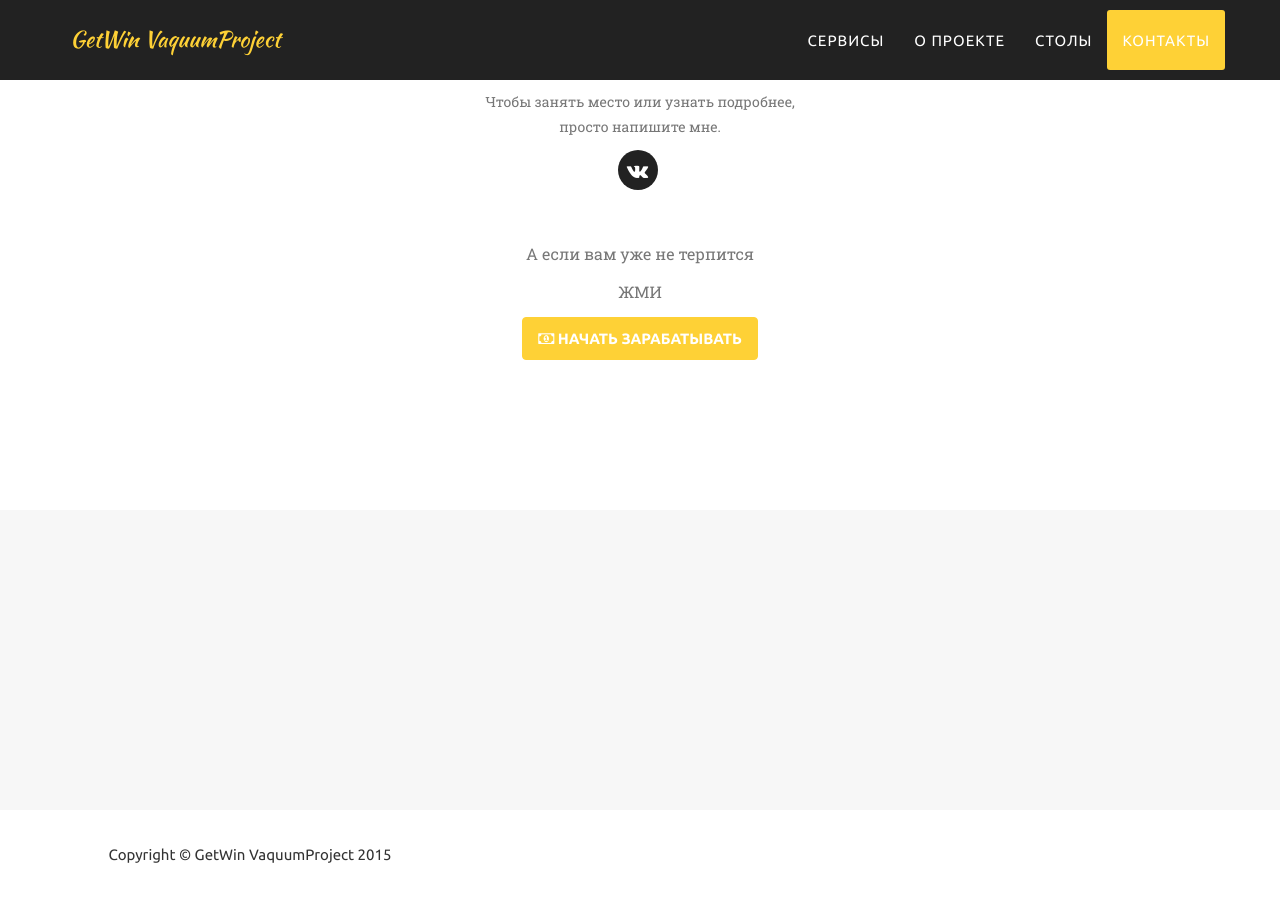
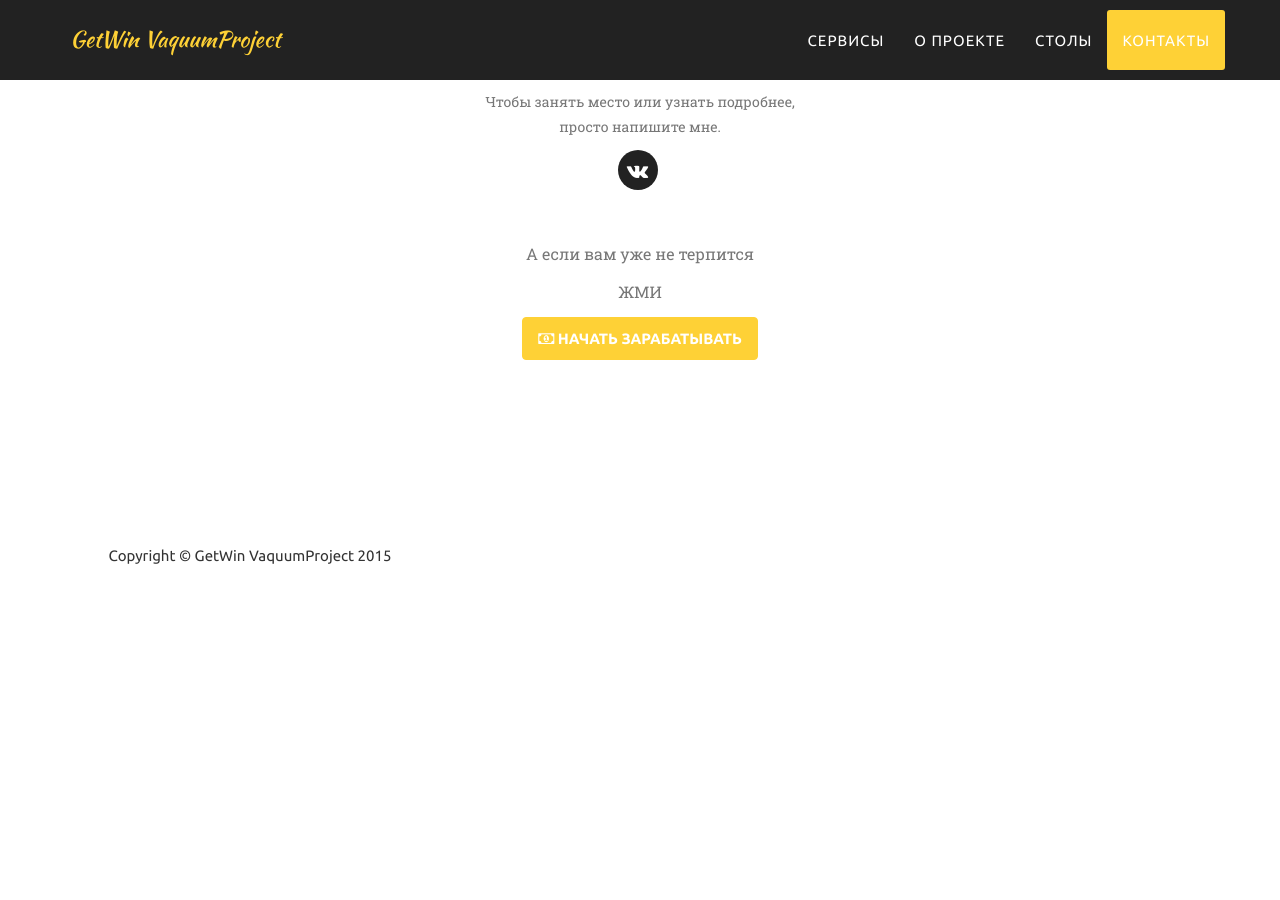
Before and after one commit to IvanovVasiliy/main_site, a Jekyll site: the page built from index.html, in a window 1280 px wide and 900 px high, scrolled down 4239 px. Built offline with Jekyll 4.4.1, drawn with Linux system fonts in a browser that asks for light colours; some web fonts are replaced; after the commit the page ends 4840 px from its top, so only the background shows below that.

Commit message:
Первый коммит

```diff
--- a/_includes/team.html
+++ b/_includes/team.html
@@ -30,5 +30,10 @@
                     <i class="fa fa-money"></i> Начать зарабатывать
                 </a>
             </div>
+            <div class="row">
+                <div class="col-sm-8 col-sm-offset-2">
+                    <div id="vk_comments"></div>
+                </div>
+            </div>
         </div>
     </section>
--- a/_layouts/default.html
+++ b/_layouts/default.html
@@ -11,7 +11,6 @@
     {% include about_project.html %}
     {% include portfolio_grid.html %}
     {% include team.html %}
-    {% include vk_comments.html %}
     {% include footer.html %}
     {% include modals.html %}
     {% include js.html %}
```
